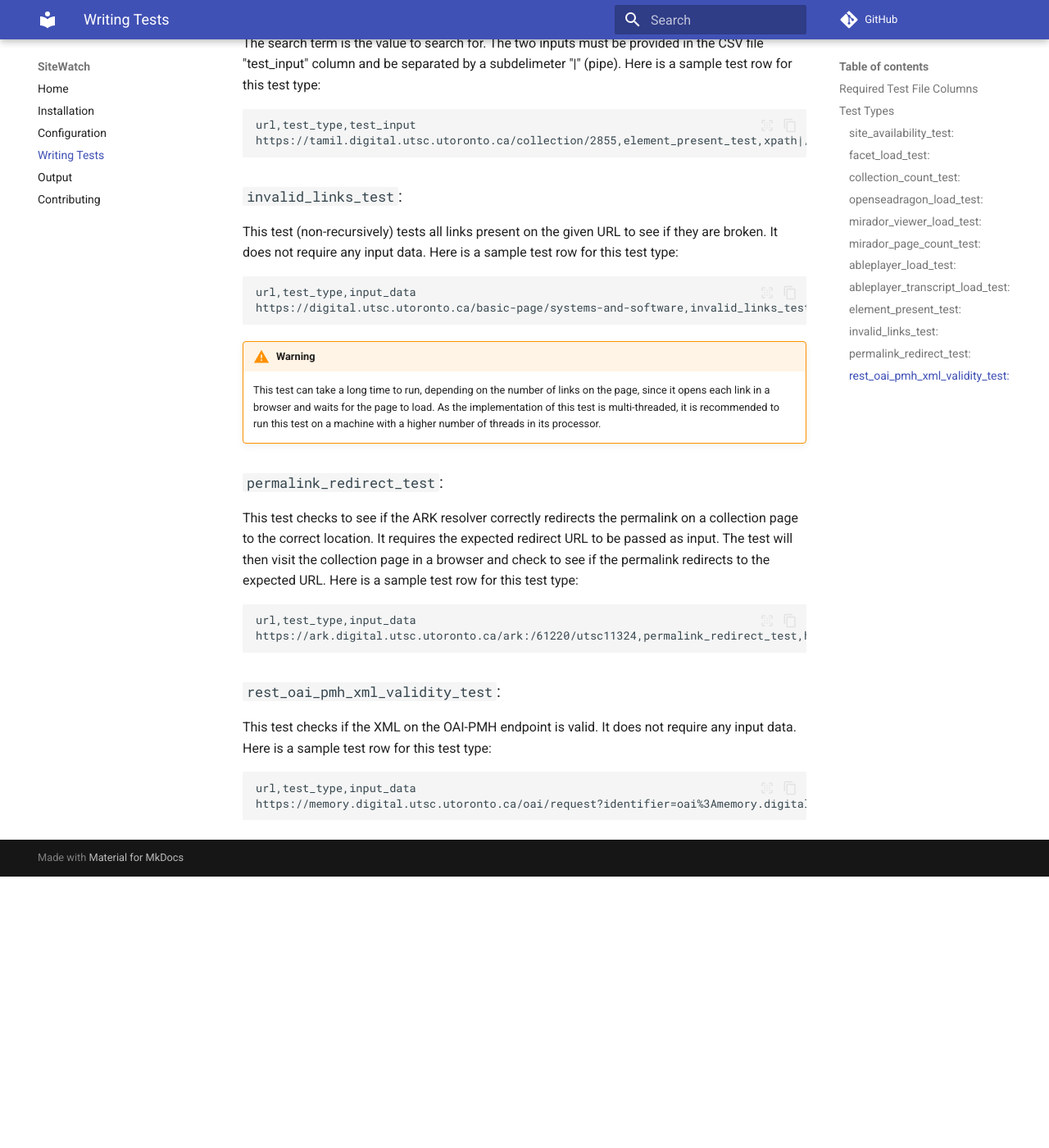
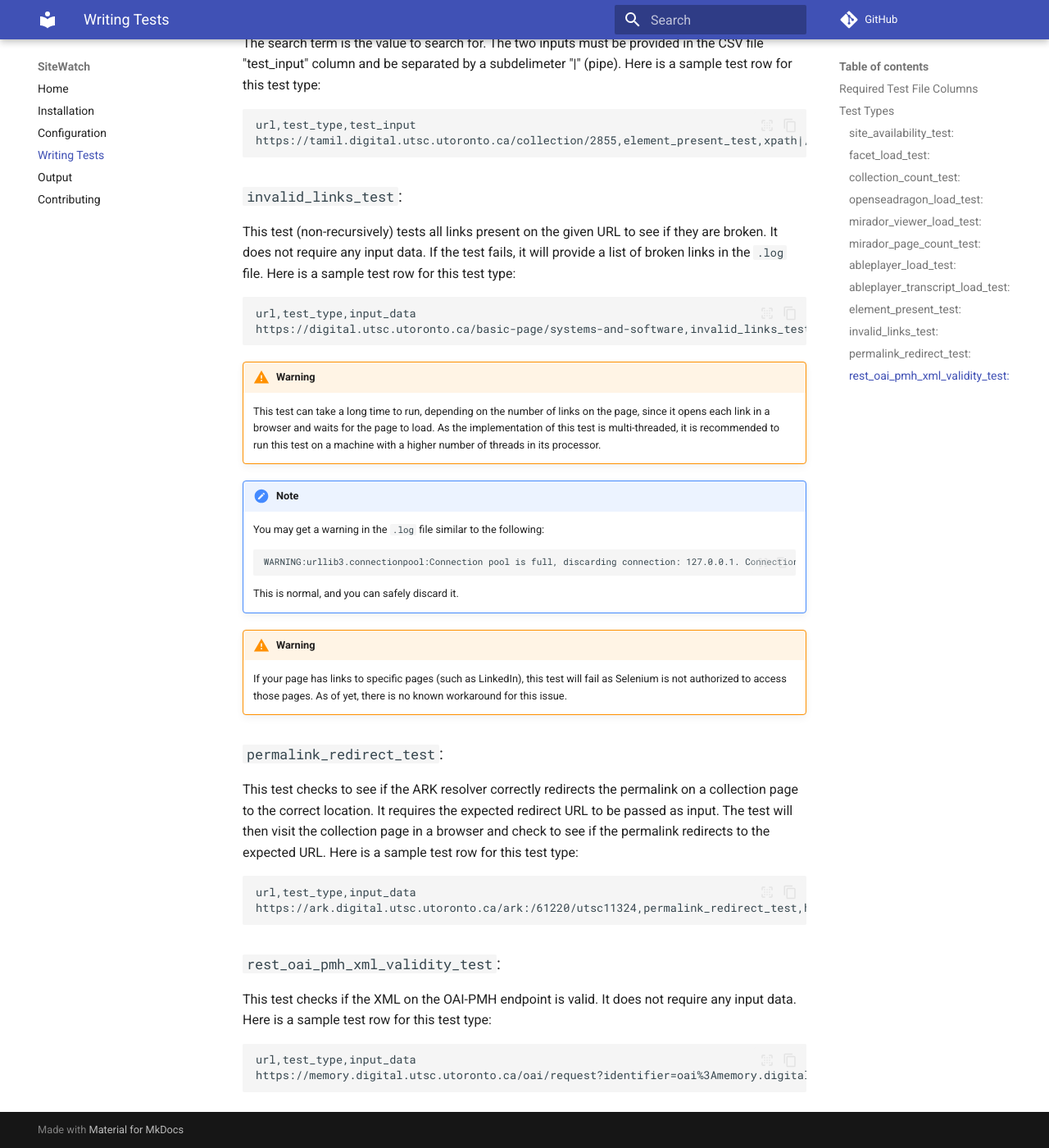
Before and after one commit to digitalutsc/site_watch, an MkDocs documentation site: the page built from docs/writing-test-data.md, in a window 1280 px wide and 1400 px high, scrolled down 3416 px. Shown: the whole window at 82% size. Built offline with MkDocs 1.6.1 and Material for MkDocs 9.7.7, drawn with Linux system fonts in a browser that asks for light colours; comment, search, counter and statistics services are not loaded; before the commit the page ends 4485 px from its top, so only the background shows below that.

Commit message:
add warnings

````diff
--- a/docs/writing-test-data.md
+++ b/docs/writing-test-data.md
@@ -99,13 +99,25 @@ https://tamil.digital.utsc.utoronto.ca/collection/2855,element_present_test,xpat
 ```
 
 ### `invalid_links_test`:
-This test (non-recursively) tests all links present on the given URL to see if they are broken. It does not require any input data. Here is a sample test row for this test type:
+This test (non-recursively) tests all links present on the given URL to see if they are broken. It does not require any input data. If the test fails, it will provide a list of broken links in the `.log` file. Here is a sample test row for this test type:
 ```csv
 url,test_type,input_data
 https://digital.utsc.utoronto.ca/basic-page/systems-and-software,invalid_links_test,
 ```
 !!! warning
     This test can take a long time to run, depending on the number of links on the page, since it opens each link in a browser and waits for the page to load. As the implementation of this test is multi-threaded, it is recommended to run this test on a machine with a higher number of threads in its processor.
+
+!!! note
+    You may get a warning in the `.log` file similar to the following:
+
+    ```text
+    WARNING:urllib3.connectionpool:Connection pool is full, discarding connection: 127.0.0.1. Connection pool size: 1
+    ```
+
+    This is normal, and you can safely discard it.
+
+!!! warning
+    If your page has links to specific pages (such as LinkedIn), this test will fail as Selenium is not authorized to access those pages. As of yet, there is no known workaround for this issue.
 
 ### `permalink_redirect_test`:
 This test checks to see if the ARK resolver correctly redirects the permalink on a collection page to the correct location. It requires the expected redirect URL to be passed as input. The test will then visit the collection page in a browser and check to see if the permalink redirects to the expected URL. Here is a sample test row for this test type:
````
Also changed, not shown: site/search/search_index.json, site/writing-test-data/index.html, 1 other file.
